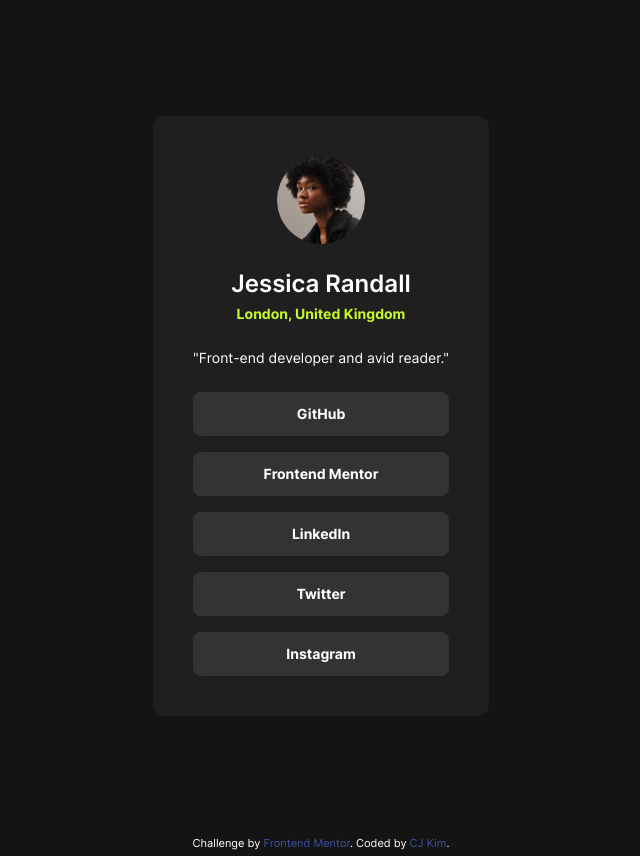
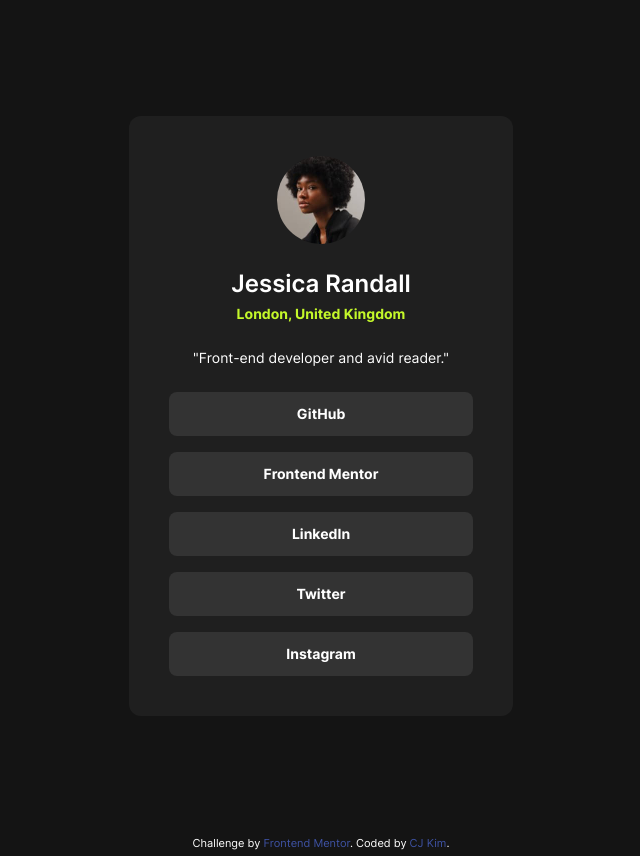
Before and after one commit to cjoak1028/social-links-profile, a website: page index.html in a window 1280 px wide. Shown: the whole page, without its empty margins (319-959 px from the left). Drawn offline with Linux system fonts and the light colour scheme.

Commit message:
Fix main card sizing issue

```diff
--- a/index.html
+++ b/index.html
@@ -28,10 +28,10 @@
     </style>
   </head>
   <body
-    class="font-inter text-sm bg-grey-900 text-white flex flex-col min-h-screen justify-between"
+    class="font-inter text-sm bg-grey-900 text-white flex flex-col min-h-screen justify-between items-center"
   >
     <main
-      class="bg-grey-800 p-6 md:p-10 max-w-xs md:max-w-sm m-auto my-29 rounded-xl"
+      class="bg-grey-800 p-6 md:p-10 w-full max-w-xs md:max-w-sm my-29 rounded-xl"
     >
       <img
         src="./assets/images/avatar-jessica.jpeg"
```
Also changed, not shown: output.css.
